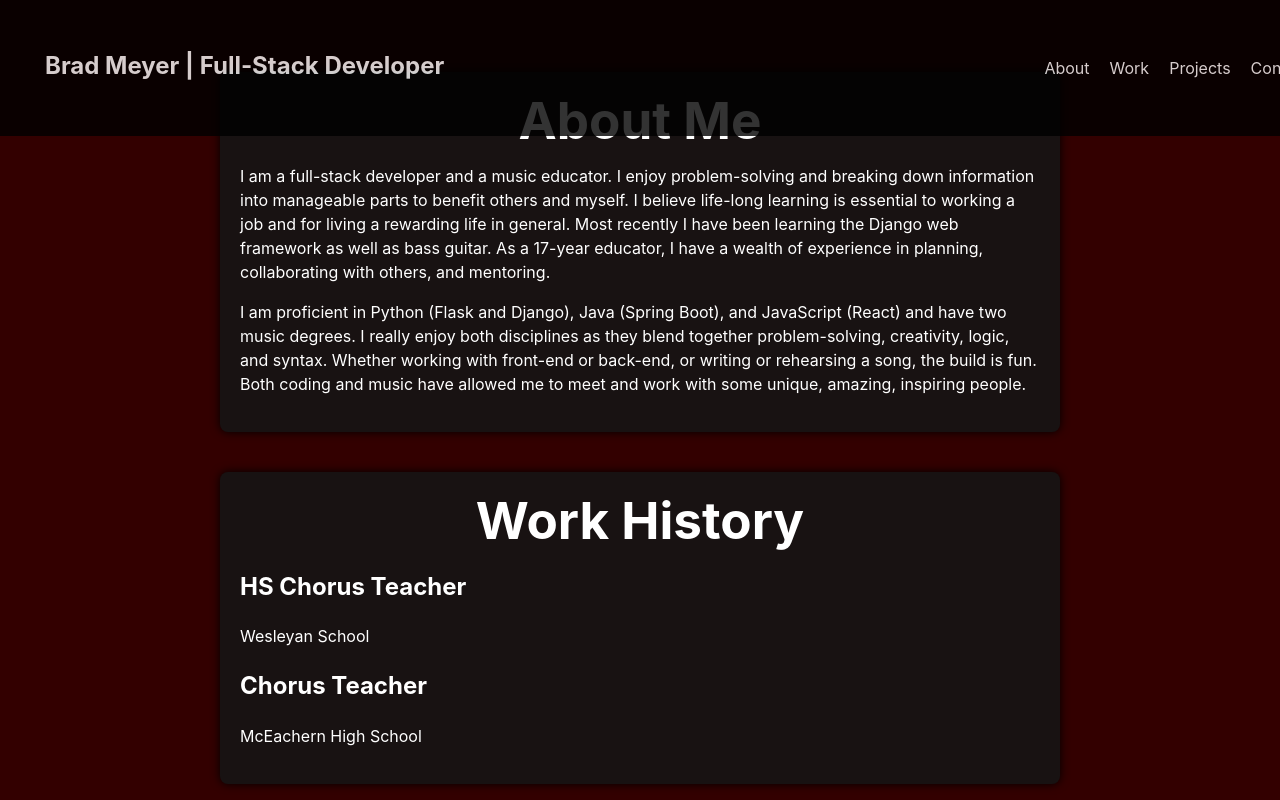
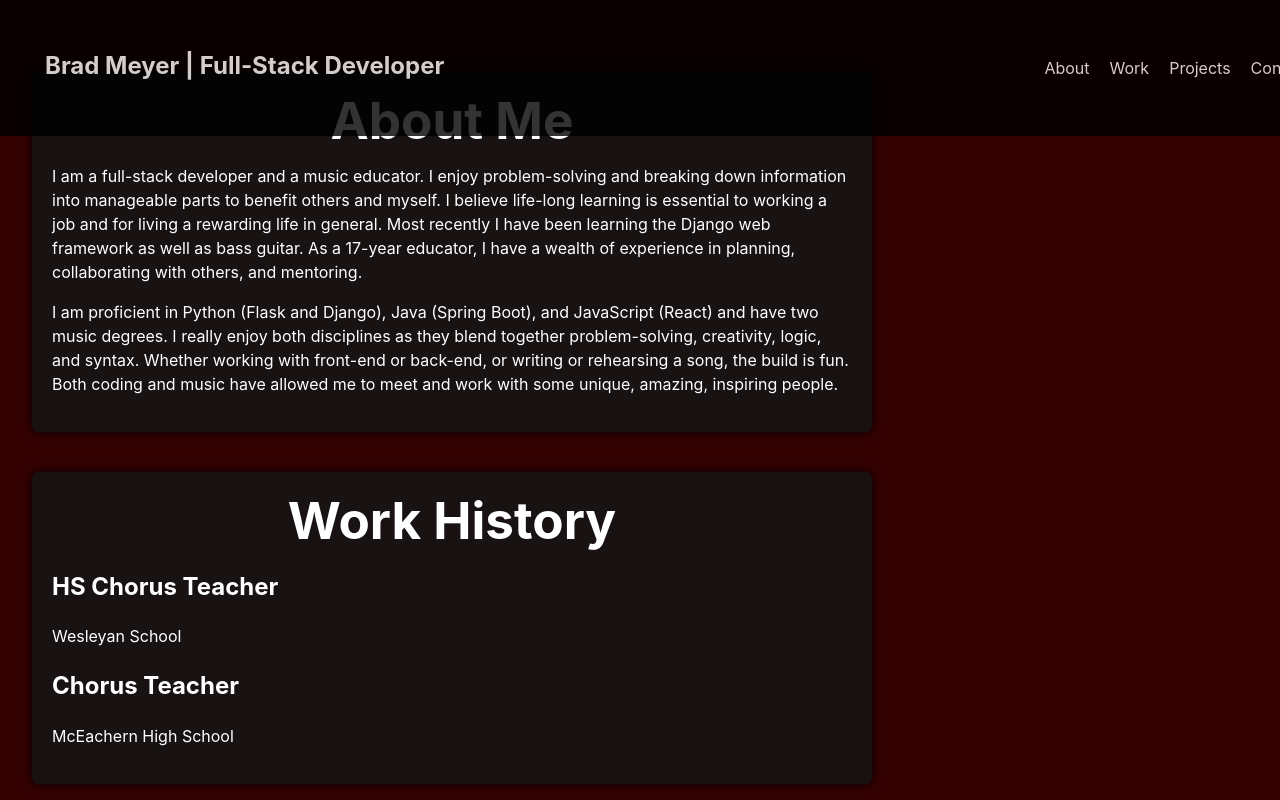
Before and after one commit to Wbradmeyer/vitePortfolio, a Vue app: page / in a window 1280 px wide. Shown: the top 800 px of the page. Built offline with nearby package versions, Linux system fonts and the light colour scheme.

Commit message:
app width

```diff
--- a/src/style.css
+++ b/src/style.css
@@ -67,7 +67,8 @@ button:focus-visible {
 }
 
 #app {
-  max-width: 1280px;
+  /* max-width: 1280px; */
+  width: 100%;
   margin: 0 auto;
   padding: 2rem;
   text-align: center;
```
